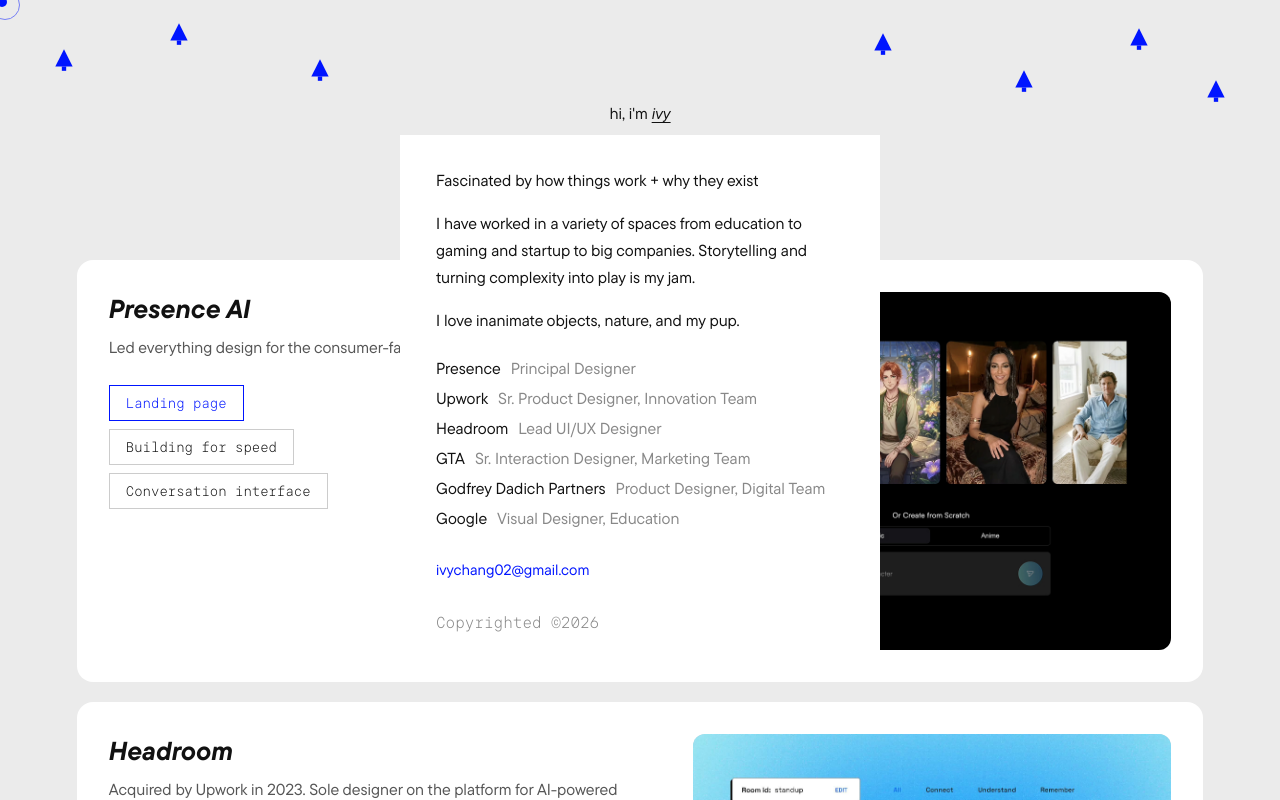
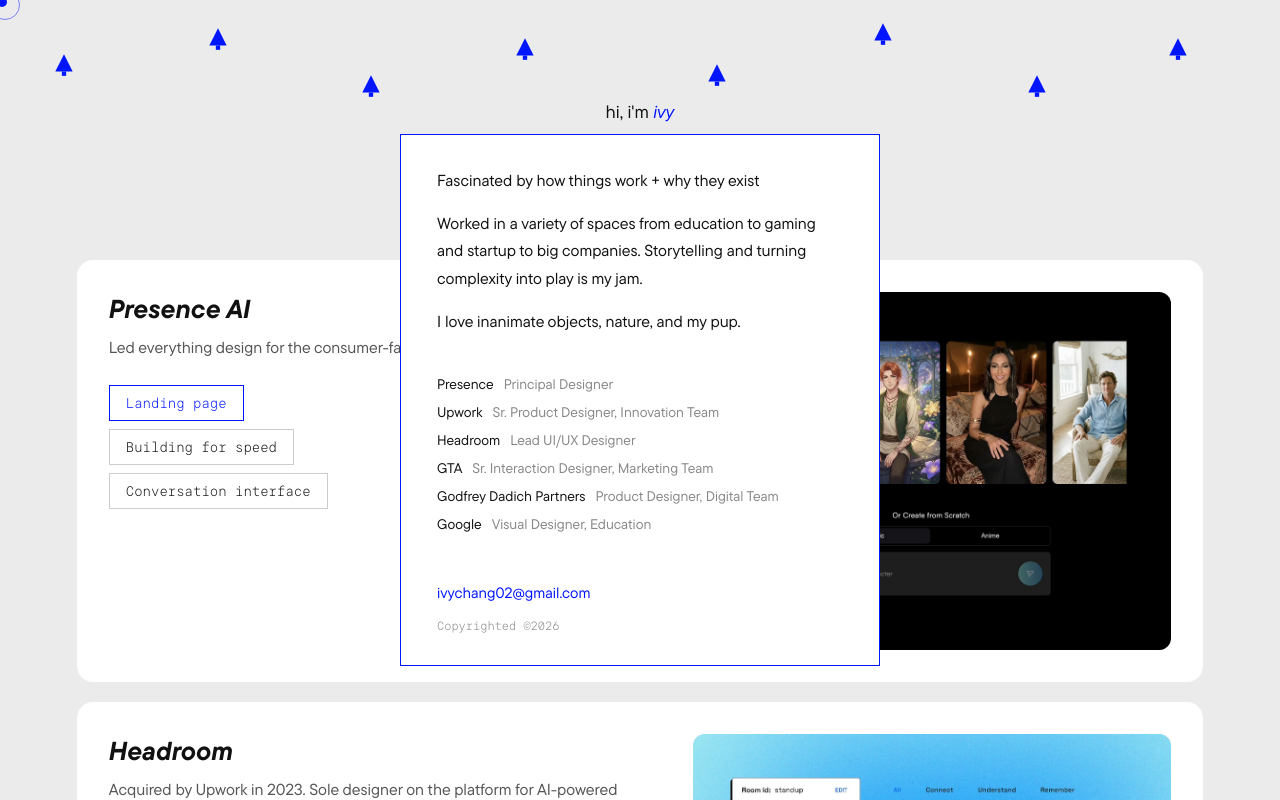
Before and after one commit to howl-lab/ivy-portfolio-v2, a Next.js app: page / in a window 1280 px wide. Both pictures are taken after a click on the element "ivy". Shown: the top 800 px of the page. Built offline with nearby package versions, Linux system fonts and the light colour scheme.

Commit message:
Tweak button, modal and text styling

```diff
--- a/src/app/components/TextCycler.tsx
+++ b/src/app/components/TextCycler.tsx
@@ -9,29 +9,38 @@
 ];
 
 const DISPLAY_MS = 3000;
-const FADE_MS = 400;
+const ANIM_MS = 400;
 
 export default function TextCycler({ style }: { style?: React.CSSProperties }) {
   const [index, setIndex] = useState(0);
-  const [visible, setVisible] = useState(true);
+  const [phase, setPhase] = useState<"idle" | "exit" | "enter">("enter");
 
   useEffect(() => {
-    const cycle = setInterval(() => {
-      setVisible(false);
+    const interval = setInterval(() => {
+      setPhase("exit");
       setTimeout(() => {
         setIndex((i) => (i + 1) % LINES.length);
-        setVisible(true);
-      }, FADE_MS);
-    }, DISPLAY_MS + FADE_MS);
-    return () => clearInterval(cycle);
+        setPhase("enter");
+        setTimeout(() => setPhase("idle"), ANIM_MS);
+      }, ANIM_MS);
+    }, DISPLAY_MS);
+    return () => clearInterval(interval);
   }, []);
+
+  const transform =
+    phase === "exit" ? "translateY(-8px)" :
+    phase === "enter" ? "translateY(8px)" :
+    "translateY(0)";
+
+  const opacity = phase === "idle" ? 1 : 0;
 
   return (
     <span
       style={{
         display: "inline-block",
-        opacity: visible ? 1 : 0,
-        transition: `opacity ${FADE_MS}ms ease`,
+        opacity,
+        transform,
+        transition: `opacity ${ANIM_MS}ms ease, transform ${ANIM_MS}ms ease`,
         ...style,
       }}
     >
--- a/src/app/data/home.ts
+++ b/src/app/data/home.ts
@@ -100,7 +100,7 @@
       "Crafted a digital experience for the biannual contemporary art award, The Burke Prize",
     contributions: [
       {
-        title: "Architectured artist information",
+        title: "Architectured artist data",
         description: "Structured 14 artist data into 4 media categories",
         hoverImage: "/images/mad/mad.jpg",
       },
--- a/src/app/globals.css
+++ b/src/app/globals.css
@@ -133,6 +133,12 @@
   color: #0015ff;
 }
 
+.rect-btn--active-blue:hover {
+  background: rgba(0, 21, 255, 0.07);
+  border-color: #0015ff;
+  color: #0015ff;
+}
+
 .rect-btn--active-black {
   background: #111;
   border-color: #111;
--- a/src/app/page.tsx
+++ b/src/app/page.tsx
@@ -37,13 +37,14 @@
 }
 
 const TREES = [
-  { left: "4%", top: "18%" },
-  { left: "13%", top: "8%" },
-  { left: "24%", top: "22%" },
-  { left: "68%", top: "12%" },
-  { left: "79%", top: "26%" },
-  { left: "88%", top: "10%" },
-  { left: "94%", top: "30%" },
+  { left: "4%", top: "20%" },
+  { left: "16%", top: "10%" },
+  { left: "28%", top: "28%" },
+  { left: "40%", top: "14%" },
+  { left: "55%", top: "24%" },
+  { left: "68%", top: "8%" },
+  { left: "80%", top: "28%" },
+  { left: "91%", top: "14%" },
 ];
 
 // ─── Media helper ───────────────────────────────────────────────────────────
@@ -82,6 +83,7 @@
         onClick={(e) => e.stopPropagation()}
         style={{
           background: "#fff",
+          border: "1px solid #0015ff",
           width: "min(480px, 90vw)",
           maxHeight: "70vh",
           overflowY: "auto",
@@ -108,9 +110,9 @@
             marginBottom: 16,
           }}
         >
-          I have worked in a variety of spaces from education to gaming and
-          startup to big companies. Storytelling and turning complexity into
-          play is my jam.
+          Worked in a variety of spaces from education to gaming and startup to
+          big companies. Storytelling and turning complexity into play is my
+          jam.
         </p>
         <p
           style={{
@@ -128,7 +130,8 @@
             display: "flex",
             flexDirection: "column",
             gap: 10,
-            marginBottom: 32,
+            marginTop: 40,
+            marginBottom: 50,
           }}
         >
           {EXPERIENCE.map(({ company, role }) => (
@@ -136,19 +139,19 @@
               key={company}
               style={{ display: "flex", alignItems: "center", gap: 10 }}
             >
-              <span style={{ fontSize: 16, color: "#111", fontWeight: 400 }}>
+              <span style={{ fontSize: 14, color: "#111", fontWeight: 400 }}>
                 {company}
               </span>
-              <span style={{ fontSize: 16, color: "#888" }}>{role}</span>
+              <span style={{ fontSize: 14, color: "#888" }}>{role}</span>
             </div>
           ))}
         </div>
 
-        <p style={{ fontSize: 15, color: "#0015FF", marginBottom: 32 }}>
+        <p style={{ fontSize: 15, color: "#0015FF", marginBottom: 16 }}>
           ivychang02@gmail.com
         </p>
 
-        <p style={{ fontFamily: COURIER, fontSize: 16, color: "#888" }}>
+        <p style={{ fontFamily: COURIER, fontSize: 12, color: "#888" }}>
           Copyrighted ©2026
         </p>
       </div>
@@ -318,7 +321,7 @@
             <p
               style={{
                 fontFamily: PT_SANS,
-                fontSize: "clamp(16px, 1.2vw, 18px)",
+                fontSize: "clamp(18px, 1.2vw, 20px)",
                 color: "#111",
                 marginBottom: 8,
               }}
@@ -326,9 +329,18 @@
               hi, i&apos;m{" "}
               <em
                 onClick={() => setAboutOpen((o) => !o)}
+                onMouseEnter={(e) =>
+                  ((e.currentTarget as HTMLElement).style.textDecoration =
+                    "underline")
+                }
+                onMouseLeave={(e) =>
+                  ((e.currentTarget as HTMLElement).style.textDecoration =
+                    "none")
+                }
                 style={{
                   fontStyle: "italic",
-                  textDecoration: "underline",
+                  color: "#0015FF",
+                  textDecoration: "none",
                   textUnderlineOffset: 3,
                   cursor: "none",
                 }}
@@ -339,7 +351,7 @@
             <p
               style={{
                 fontFamily: PT_SANS,
-                fontSize: "clamp(16px, 1.1vw, 18px)",
+                fontSize: "clamp(18px, 1.1vw, 20px)",
                 color: "#111",
                 minHeight: "1.6em",
               }}
```
Also changed, not shown: src/app/[projectId]/page.tsx (+62 -81 lines), src/app/data/projects.ts (+4 -4 lines).
